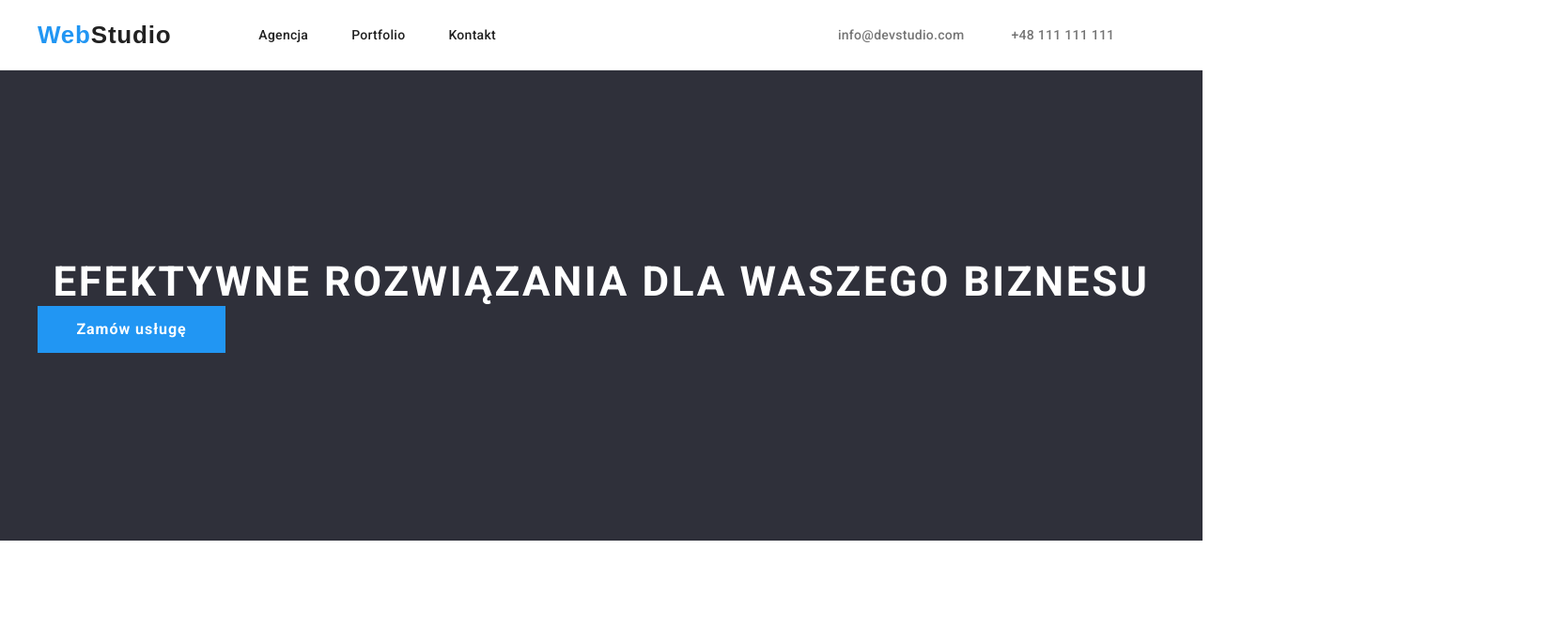
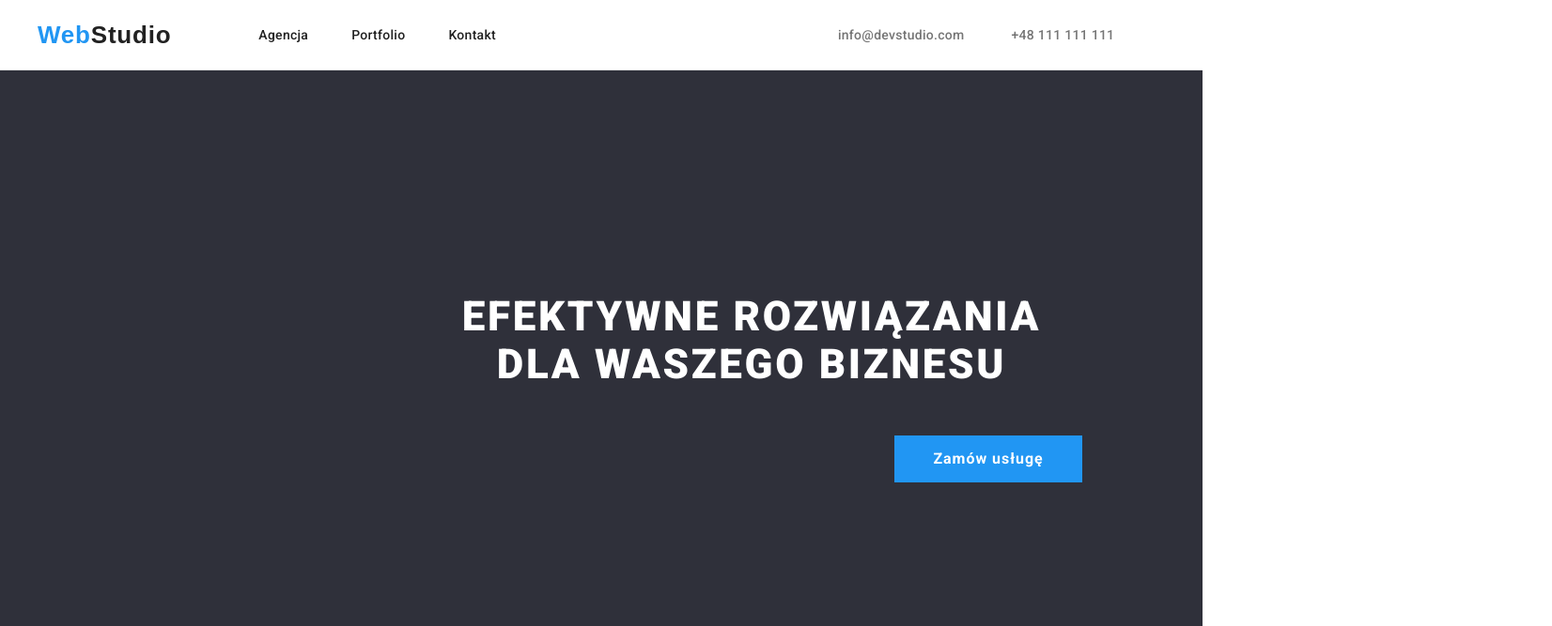
Before and after one commit to DagmaraKida/DagmaraKida-goit-markup-hw-03, a plain HTML site: page index.html in a window 1280 px wide. Shown: the top 667 px of the page at 94% size, 1652 px wide, since content can reach past the window. Drawn offline with nearby package versions, Linux system fonts and the light colour scheme.

Commit message:
styles changes

```diff
--- a/css/styles.css
+++ b/css/styles.css
@@ -8,11 +8,6 @@
 }
 
 /* body */
-*,
-*::before,
-*::after {
-  box-sizing: border-box;
-}
 
 body {
   background-color: var(--white);
@@ -90,6 +85,10 @@ a:focus {
 /* header end*/
 
 /*main*/
+.hero-section {
+  background-color: var(--dark-grey);
+  padding: 200px 452px 280px 452px;
+}
 
 p {
   margin: 0;
@@ -98,10 +97,16 @@ p {
 h1 {
   color: var(--white);
   font-size: 44px;
+  font-weight: 900;
   line-height: 1.16;
   letter-spacing: 0.06em;
+  width: 696px;
+  margin-bottom: 50px;
   text-align: center;
-  margin: 0;
+}
+
+.hero-section .container {
+  text-align: center;
 }
 
 h2 {
@@ -214,11 +219,6 @@ ul {
   cursor: pointer;
 }
 
-.hero-section {
-  background-color: var(--dark-grey);
-  padding: 200px 0;
-}
-
 .our-team {
   background-color: var(--light-grey);
 }
```
